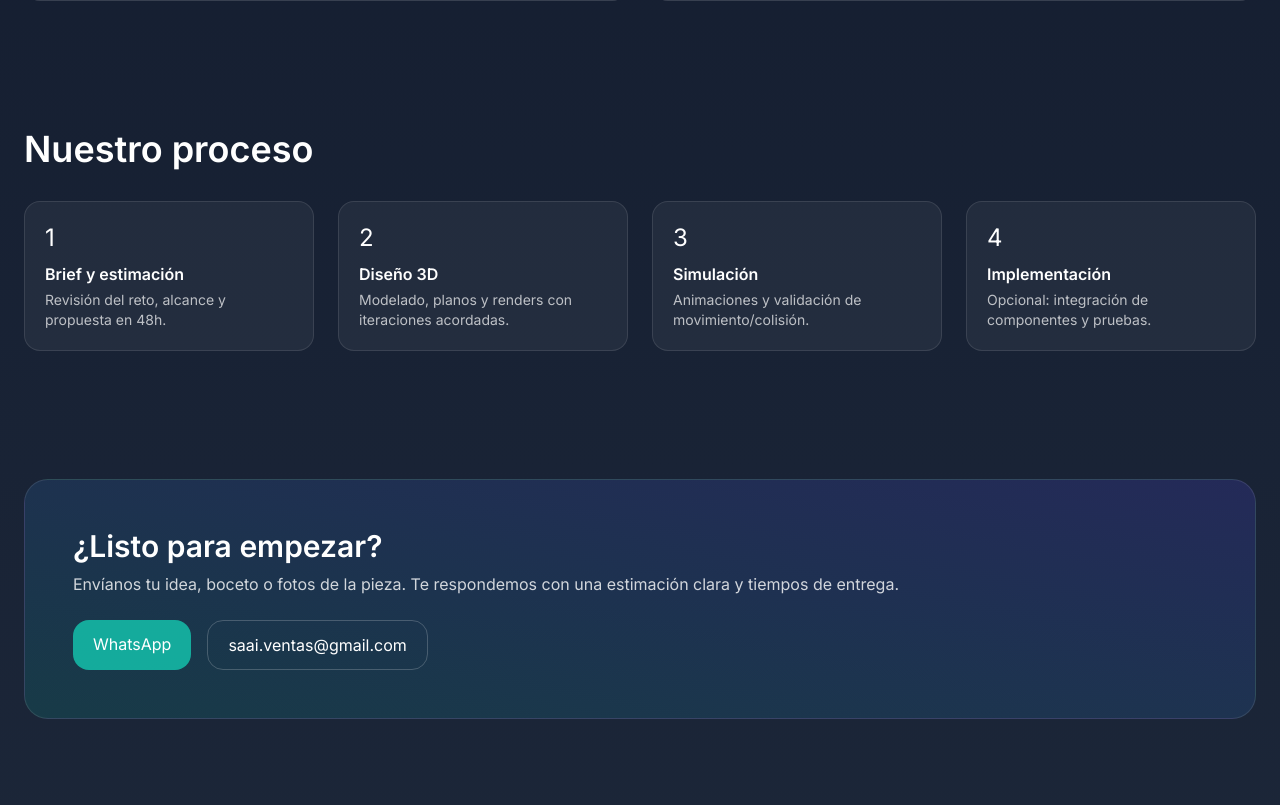
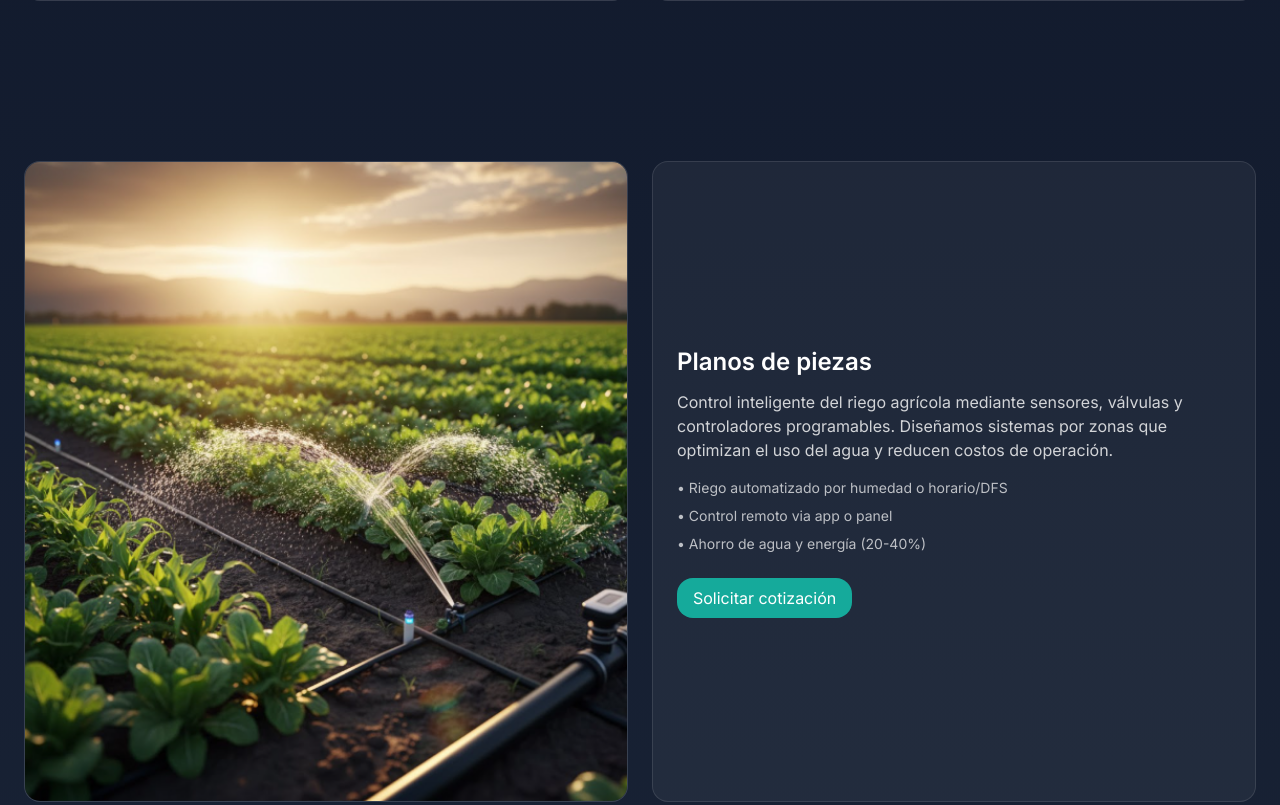
Before and after one commit to SAAI183/SAAISERVICES.github.io, a plain HTML site: page index.html in a window 1280 px wide. Shown: the part 3341-4146 px from the top of the page. Drawn offline with nearby package versions, Linux system fonts and the light colour scheme.

Commit message:
Update index.html

```diff
--- a/index.html
+++ b/index.html
@@ -178,7 +178,27 @@
       </div>
     </div>
   </section>
-
+  <!-- PORTAFOLIO: Automatización sistemas de riego -->
+   <section class="max-w-7xl mx-auto px-6 py-16">
+    <div class="mt-8 grid md:grid-cols-2 gap-6">
+      <figure class="card overflow-hidden">
+        <img src="riego.png" alt="Planos técnicos de piezas – SAAI" class="w-full h-full object-cover">
+      </figure>
+      <div class="card p-6 flex flex-col justify-center">
+        <h3 class="text-2xl font-semibold">Planos de piezas</h3>
+        <p class="mt-3 text-white/80">
+          Control inteligente del riego agrícola mediante sensores, válvulas y controladores programables.
+          Diseñamos sistemas por zonas que optimizan el uso del agua y reducen costos de operación.
+        </p>
+        <ul class="mt-4 text-sm text-white/70 space-y-2">
+          <li>• Riego automatizado por humedad o horario/DFS</li>
+          <li>• Control remoto via app o panel</li>
+          <li>• Ahorro de agua y energía (20-40%)</li>
+        </ul>
+        <a href="#contacto" class="mt-6 inline-block rounded-2xl px-4 py-2 bg-teal-500/90 hover:bg-teal-400 transition w-max">Solicitar cotización</a>
+      </div>
+    </div>
+  </section>
   <!-- PROCESO -->
   <section id="proceso" class="max-w-7xl mx-auto px-6 py-16">
     <h2 class="text-3xl md:text-4xl font-semibold">Nuestro proceso</h2>
```
